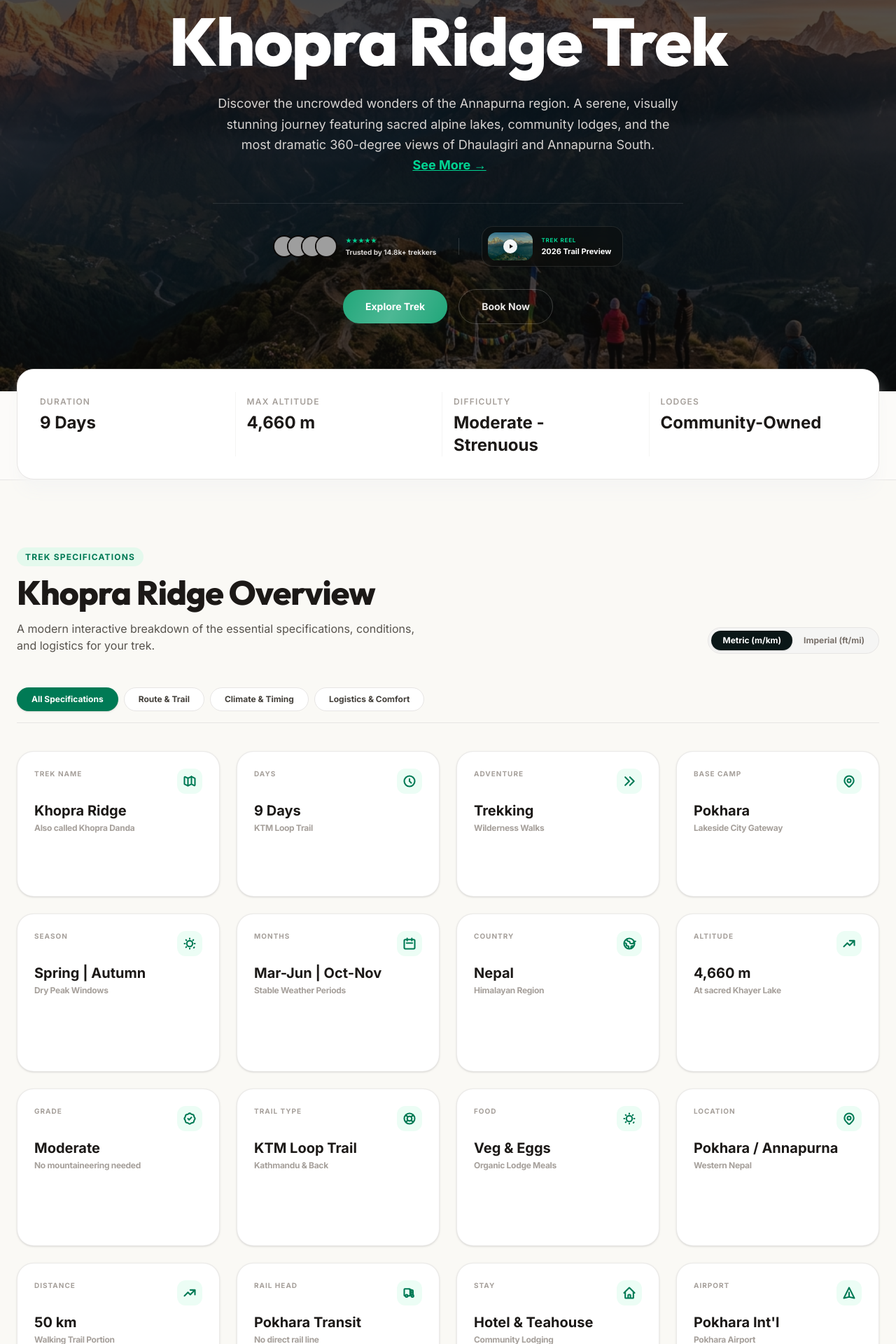
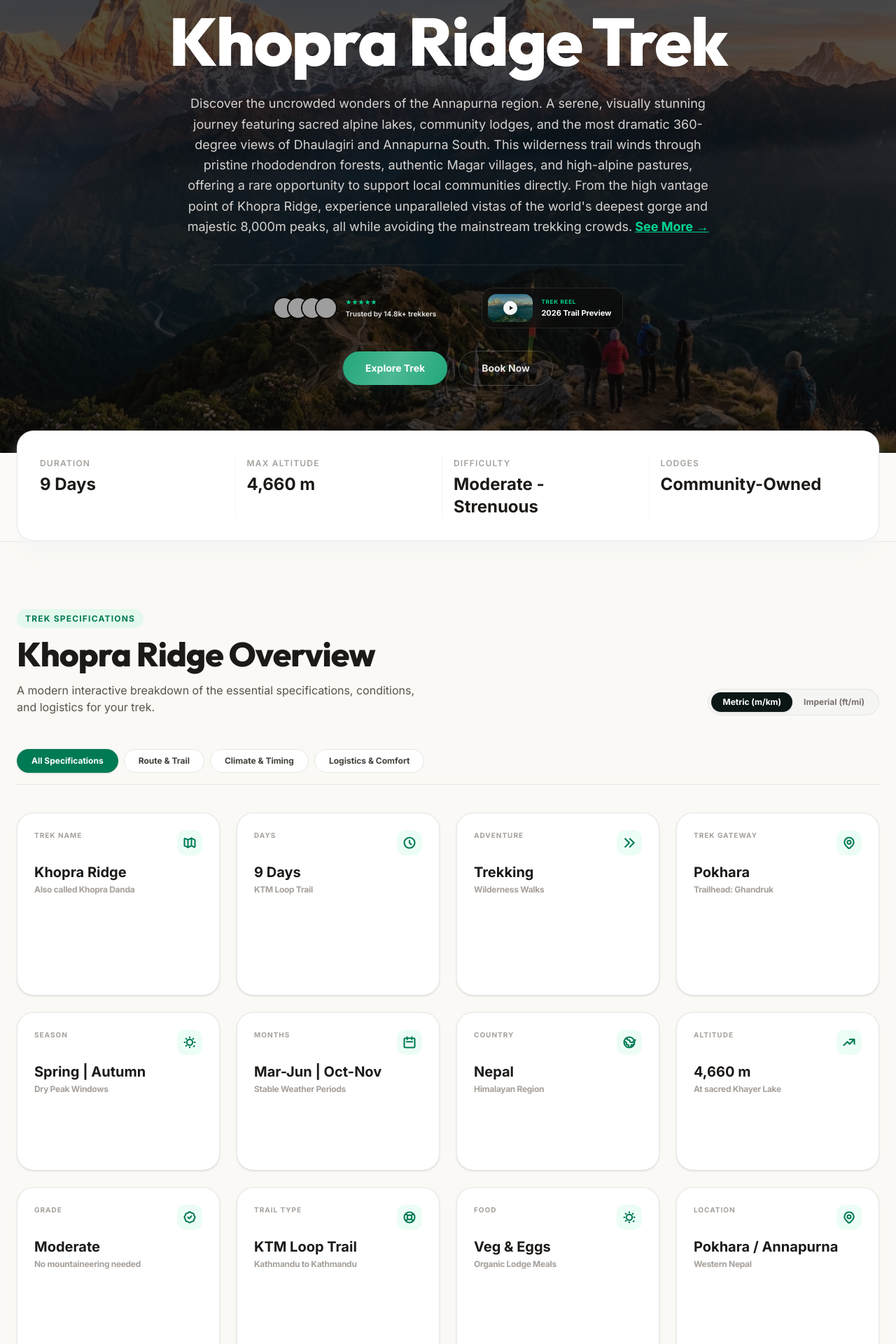
Before and after one commit to cartoonq474-cloud/khopra-ridge-treks, a Next.js app: page / in a window 1280 px wide. Shown: the part 300-2220 px from the top of the page at 70% size. Built offline with nearby package versions, Linux system fonts and the light colour scheme; grey boxes are pictures that could not be loaded.

Commit message:
Optimize home page SEO content: H1 introduction, specs section, day itinerary, and FAQs

```diff
--- a/src/app/page.js
+++ b/src/app/page.js
@@ -215,6 +215,18 @@ export default function Home() {
       {
         question: "How difficult is the optional side-trip to Khayer Lake?",
         answer: "The hike to Khayer Lake (4,660m) on Day 6 is challenging. It is a 7-8 hour round-trip from Khopra Ridge lodge. The path involves a steady climb on steep terrain. While highly rewarding, it is optional, and you can choose to spend a relaxing day enjoying views from the ridge instead."
+      },
+      {
+        question: "Is Khopra Ridge Trek a Kathmandu-to-Kathmandu Trek?",
+        answer: "Yes. The trek operates as a complete Kathmandu-to-Kathmandu itinerary using domestic flights between Kathmandu and Pokhara, minimizing lengthy road travel."
+      },
+      {
+        question: "What Makes Khopra Ridge Different from Annapurna Base Camp Trek?",
+        answer: "Khopra Ridge offers quieter trails, community-owned lodges, panoramic Dhaulagiri and Annapurna views, and access to Sacred Khayer Lake while avoiding the crowds commonly found on the Annapurna Base Camp route."
+      },
+      {
+        question: "Is Khayer Lake Included in the Khopra Ridge Trek?",
+        answer: "Yes. Most itineraries include an optional or scheduled excursion to Sacred Khayer Lake (4,660m), one of the most significant pilgrimage sites in the Annapurna region."
       }
     ],
     community: [
@@ -229,6 +241,10 @@ export default function Home() {
       {
         question: "Is there electricity, hot showers, and Wi-Fi?",
         answer: "Yes, electricity is available for charging devices (sometimes for a small fee). Hot gas showers are available at most lodges for $2-$3 USD. Local community Wi-Fi cards can be purchased at the lodges, though connectivity can be intermittent in high-elevation areas."
+      },
+      {
+        question: "Are Community-Owned Lodges Available on Khopra Ridge Trek?",
+        answer: "Yes. One of the unique features of the trek is the use of community-owned lodges that help support local development and conservation initiatives throughout the region."
       }
     ],
     preparation: [
@@ -320,7 +336,7 @@ export default function Home() {
       hours: "5-6 hrs",
       altitude: "3,425 m",
       image: "/forest-trail.png",
-      desc: "Leave the main tourist trail behind as you ascend off the beaten track. Climb steadily through quiet moss-draped forests toward Bayeli Kharka. Stay tonight in a community lodge with spectacular up-close views of Annapurna South."
+      desc: "Leave the main tourist trail behind as you ascend off the beaten track. Climb steadily through beautiful alpine landscapes and quiet moss-draped forests toward Bayeli Kharka. Stay tonight in a community-owned lodge with spectacular up-close views of Annapurna South, directly supporting local conservation and development projects."
     },
     {
       day: 4,
@@ -328,7 +344,7 @@ export default function Home() {
       hours: "4-5 hrs",
       altitude: "2,975 m",
       image: "/chhistibung-pasture.png",
-      desc: "Descend into a quiet valley before ascending back up through pristine bamboo and rhododendron forests. Watch for local wildlife like the colorful Himalayan Monal and Langur monkeys as you head toward the pasture lands of Chhistibung."
+      desc: "Descend into a quiet valley before ascending back up through pristine bamboo and rhododendron forests. Watch for local wildlife like the colorful Himalayan Monal and Langur monkeys as you head toward the pasture lands of Chhistibung. Accommodation is provided in community-owned lodges that directly support local schools."
     },
     {
       day: 5,
@@ -336,7 +352,7 @@ export default function Home() {
       hours: "3-4 hrs",
       altitude: "3,660 m",
       image: "/khopra-ridge-view.png",
-      desc: "A steady, steep climb brings you above the tree line onto the majestic Khopra Ridge. The panoramic viewpoint at the ridge offers one of the most stunning 360-degree mountain views in Nepal, directly facing the massive Dhaulagiri and Annapurna South massifs."
+      desc: "A steady, steep climb brings you above the tree line onto the majestic Khopra Ridge (Khopra Danda). The panoramic viewpoint at the ridge offers one of the most stunning 360-degree mountain views in Nepal, directly facing the massive Dhaulagiri and Annapurna South massifs. Stay overnight in the famous community-owned lodge on the ridge."
     },
     {
       day: 6,
@@ -344,7 +360,7 @@ export default function Home() {
       hours: "7-8 hrs",
       altitude: "4,660 m",
       image: "/khayer-lake.png",
-      desc: "A long but deeply rewarding day. Hike up to the sacred alpine Khayer Lake, situated at the base of Annapurna South. This pristine lake is a sacred pilgrimage site for both Hindus and Buddhists, home to the Khayer Baraha Temple."
+      desc: "An early morning excursion takes you to Sacred Khayer Lake (4,660m), one of the most important pilgrimage sites in the Annapurna region. Surrounded by towering Himalayan peaks, the lake holds deep spiritual significance for Hindu pilgrims and offers one of the most rewarding viewpoints of the entire Khopra Ridge Trek."
     },
     {
       day: 7,
@@ -364,11 +380,11 @@ export default function Home() {
     },
     {
       day: 9,
-      title: "Sunrise at Poon Hill, Trek to Nayapul, Drive Pokhara & Fly to Kathmandu",
+      title: "Fly from Pokhara to Kathmandu & Final Departure",
       hours: "7-8 hrs",
       altitude: "1,400 m",
       image: "/poon-hill-sunrise.png",
-      desc: "Climb Poon Hill early for a classic Himalayan sunrise. Afterwards, descend to Nayapul, drive back to Pokhara, and fly back to Kathmandu for your onward international flight. End of our services."
+      desc: "After breakfast, transfer to Pokhara Airport for a short scenic flight back to Kathmandu (approximately 25 minutes). Upon arrival in Kathmandu, our team will assist with your hotel transfer. Depending on your international flight schedule, you may enjoy free time for sightseeing, shopping, or relaxation before your onward departure.\n\nMeals: Breakfast\nFlight Duration: Approximately 25 minutes\nTrip Conclusion: Khopra Ridge Trek officially ends upon arrival in Kathmandu or airport transfer assistance."
     }
   ];
 
@@ -420,13 +436,13 @@ export default function Home() {
     },
     {
       id: "base-camp",
-      label: "Base Camp",
+      label: "Trek Gateway",
       valMetric: "Pokhara",
       valImperial: "Pokhara",
-      subMetric: "Lakeside City Gateway",
-      subImperial: "Lakeside City Gateway",
+      subMetric: "Trailhead: Ghandruk",
+      subImperial: "Trailhead: Ghandruk",
       category: "climate",
-      hoverTip: "The prep city. Rest here before the trail and join the team for final briefings.",
+      hoverTip: "Pokhara serves as the primary gateway city for the Khopra Ridge Trek. After a short scenic flight from Kathmandu, trekkers travel by road to Ghandruk, the official trailhead where the trekking portion begins.",
       icon: (
         <svg className="w-5 h-5 text-emerald-700" fill="none" stroke="currentColor" viewBox="0 0 24 24" xmlns="http://www.w3.org/2000/svg">
           <path strokeLinecap="round" strokeLinejoin="round" strokeWidth="2.5" d="M17.657 16.657L13.414 20.9a1.998 1.998 0 01-2.827 0l-4.244-4.243a8 8 0 1111.314 0z" />
@@ -514,10 +530,10 @@ export default function Home() {
       label: "Trail Type",
       valMetric: "KTM Loop Trail",
       valImperial: "KTM Loop Trail",
-      subMetric: "Kathmandu & Back",
-      subImperial: "Kathmandu & Back",
+      subMetric: "Kathmandu to Kathmandu",
+      subImperial: "Kathmandu to Kathmandu",
       category: "route",
-      hoverTip: "Avoid long bus rides with scenic regional flight transfers Pokhara <=> Kathmandu.",
+      hoverTip: "One of the major advantages of the Khopra Ridge Trek is its efficient KTM Loop Trail design. Instead of enduring long road journeys between Kathmandu and the Annapurna region, trekkers benefit from short domestic flights, reducing travel fatigue and maximizing time on the trail.",
       icon: (
         <svg className="w-5 h-5 text-emerald-700" fill="none" stroke="currentColor" viewBox="0 0 24 24" xmlns="http://www.w3.org/2000/svg">
           <path strokeLinecap="round" strokeLinejoin="round" strokeWidth="2.5" d="M18.364 5.636l-3.536 3.536m0 5.656l3.536 3.536M9.172 9.172L5.636 5.636m3.536 9.192l-3.536 3.536M21 12a9 9 0 11-18 0 9 9 0 0118 0zm-5 0a4 4 0 11-8 0 4 4 0 018 0z" />
@@ -866,27 +882,35 @@ export default function Home() {
               Khopra Ridge Trek
             </h1>
             {/* Description */}
-            <p className="mt-6 text-base sm:text-lg text-stone-300 leading-relaxed max-w-2xl mx-auto">
-              Discover the uncrowded wonders of the Annapurna region. A serene, visually stunning journey featuring sacred alpine lakes, community lodges, and the most dramatic 360-degree views of Dhaulagiri and Annapurna South.
-              {isHeroExpanded ? (
-                <span className="transition-all duration-300 opacity-100">
-                  {" "}This wilderness trail winds through pristine rhododendron forests, authentic Magar villages, and high-alpine pastures, offering a rare opportunity to support local communities directly. From the high vantage point of Khopra Ridge, experience unparalleled vistas of the world's deepest gorge and majestic 8,000m peaks, all while avoiding the mainstream trekking crowds.
+            <div className="mt-6 text-base sm:text-lg text-stone-300 leading-relaxed max-w-3xl mx-auto space-y-4 text-center">
+              <p>
+                Discover the uncrowded wonders of the Annapurna region. A serene, visually stunning journey featuring sacred alpine lakes, community lodges, and the most dramatic 360-degree views of Dhaulagiri and Annapurna South. This wilderness trail winds through pristine rhododendron forests, authentic Magar villages, and high-alpine pastures, offering a rare opportunity to support local communities directly. From the high vantage point of Khopra Ridge, experience unparalleled vistas of the world's deepest gorge and majestic 8,000m peaks, all while avoiding the mainstream trekking crowds.
+                {!isHeroExpanded && (
                   <button
-                    onClick={() => setIsHeroExpanded(false)}
+                    onClick={() => setIsHeroExpanded(true)}
                     className="text-emerald-400 hover:text-emerald-300 font-bold underline transition ml-1 inline-flex items-center"
                   >
-                    See Less
+                    See More →
                   </button>
-                </span>
-              ) : (
-                <button
-                  onClick={() => setIsHeroExpanded(true)}
-                  className="text-emerald-400 hover:text-emerald-300 font-bold underline transition ml-1 inline-flex items-center"
-                >
-                  See More →
-                </button>
+                )}
+              </p>
+              {isHeroExpanded && (
+                <>
+                  <p className="transition-all duration-300 opacity-100">
+                    The Khopra Ridge Trek is a scenic Kathmandu-to-Kathmandu trekking adventure that showcases the quieter side of the Annapurna region. Combining breathtaking Himalayan panoramas, authentic cultural encounters, community-run lodges, and the sacred alpine waters of Khayer Lake, this off-the-beaten-path trek offers an enriching alternative to Nepal's busier trekking routes. Convenient flights between Kathmandu and Pokhara help reduce long road journeys, allowing you to spend more time immersed in the mountains.
+                  </p>
+                  <p className="transition-all duration-300 opacity-100">
+                    This lesser-known trail winds through pristine rhododendron forests, traditional Magar villages, and high-alpine pastures before reaching the spectacular viewpoint of Khopra Ridge (Khopra Danda). Along the way, trekkers enjoy dramatic views of Annapurna South, Dhaulagiri, Nilgiri, Machhapuchhre (Fishtail), and the world's deepest gorge, while directly supporting local communities through a network of community-owned lodges. For those seeking outstanding mountain scenery, cultural immersion, and a rewarding journey to the sacred pilgrimage site of Khayer Lake, the Khopra Ridge Trek delivers one of the most memorable trekking experiences in the Annapurna region.
+                    <button
+                      onClick={() => setIsHeroExpanded(false)}
+                      className="text-emerald-400 hover:text-emerald-300 font-bold underline transition ml-1 inline-flex items-center"
+                    >
+                      See Less
+                    </button>
+                  </p>
+                </>
               )}
-            </p>
+            </div>
 
             {/* Bottom Info Row */}
             <div className="mt-10 flex flex-col sm:flex-row items-center justify-center gap-8 border-t border-white/10 pt-8 max-w-2xl mx-auto">
@@ -1257,7 +1281,7 @@ export default function Home() {
                 />
               </div>
 
-              <p className="mt-6 text-stone-600 leading-relaxed text-base">
+              <p className="mt-6 text-stone-600 leading-relaxed text-base whitespace-pre-line">
                 {itinerary[activeDay - 1].desc}
               </p>
             </div>
```
